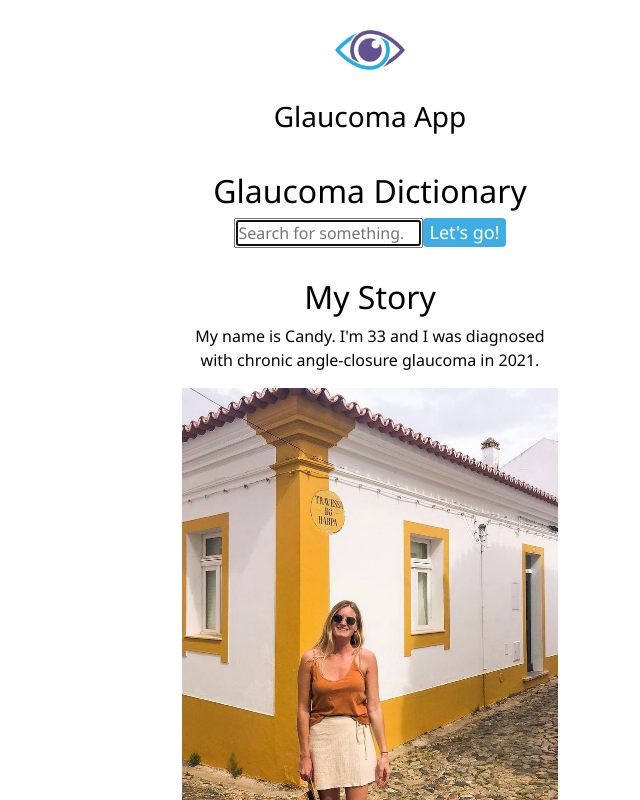
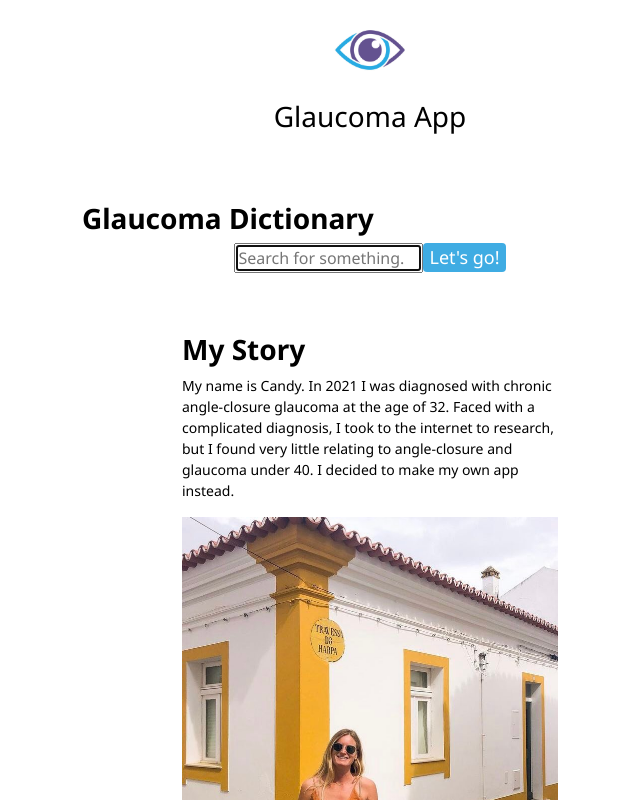
Before and after one commit to CandiceTomkins/glaucoma-app, a React (Create React App) app: page / in a window 1280 px wide. Shown: the top 800 px of the page, without its empty margins (270-910 px from the left). Built offline with nearby package versions, Linux system fonts and the light colour scheme.

Commit message:
update results css

```diff
--- a/src/Dictionary.js
+++ b/src/Dictionary.js
@@ -25,7 +25,7 @@ export default function Dictionary() {
 
   return (
     <div className="dictionary">
-      <h2>Glaucoma Dictionary</h2>
+      <h2 className="section-title">Glaucoma Dictionary</h2>
       <form onSubmit={search}>
         <input
           className=""
--- a/src/MyStory.js
+++ b/src/MyStory.js
@@ -8,8 +8,11 @@ export default function MyStory() {
       <h2>My Story</h2>
 
       <p>
-        My name is Candy. I'm 33 and I was diagnosed with chronic angle-closure
-        glaucoma in 2021.
+        My name is Candy. In 2021 I was diagnosed with chronic angle-closure
+        glaucoma at the age of 32. Faced with a complicated diagnosis, I took to
+        the internet to research, but I found very little relating to
+        angle-closure and glaucoma under 40. I decided to make my own app
+        instead.
       </p>
 
       <img
--- a/src/Results.js
+++ b/src/Results.js
@@ -1,10 +1,12 @@
 import React from "react";
+import "./results.css";
 
 export default function Results(props) {
   if (props.results) {
     return (
       <div className="Results">
         <h2>{props.results.meta.id}</h2>
+        <p>{props.results.shortdef}</p>
       </div>
     );
   } else {
--- /dev/null
+++ b/src/results.css
@@ -0,0 +1,13 @@
+h2 {
+  font-family: "Noto Sans", sans-serif;
+  font-size: 28px;
+  font-weight: bold;
+  text-align: left;
+  padding-top: 30px;
+}
+p {
+  font-family: "Noto Sans", sans-serif;
+  font-size: 14px;
+
+  text-align: left;
+}
```
Also changed, not shown: 1 other file (tests, documents, lock files or other folders).
